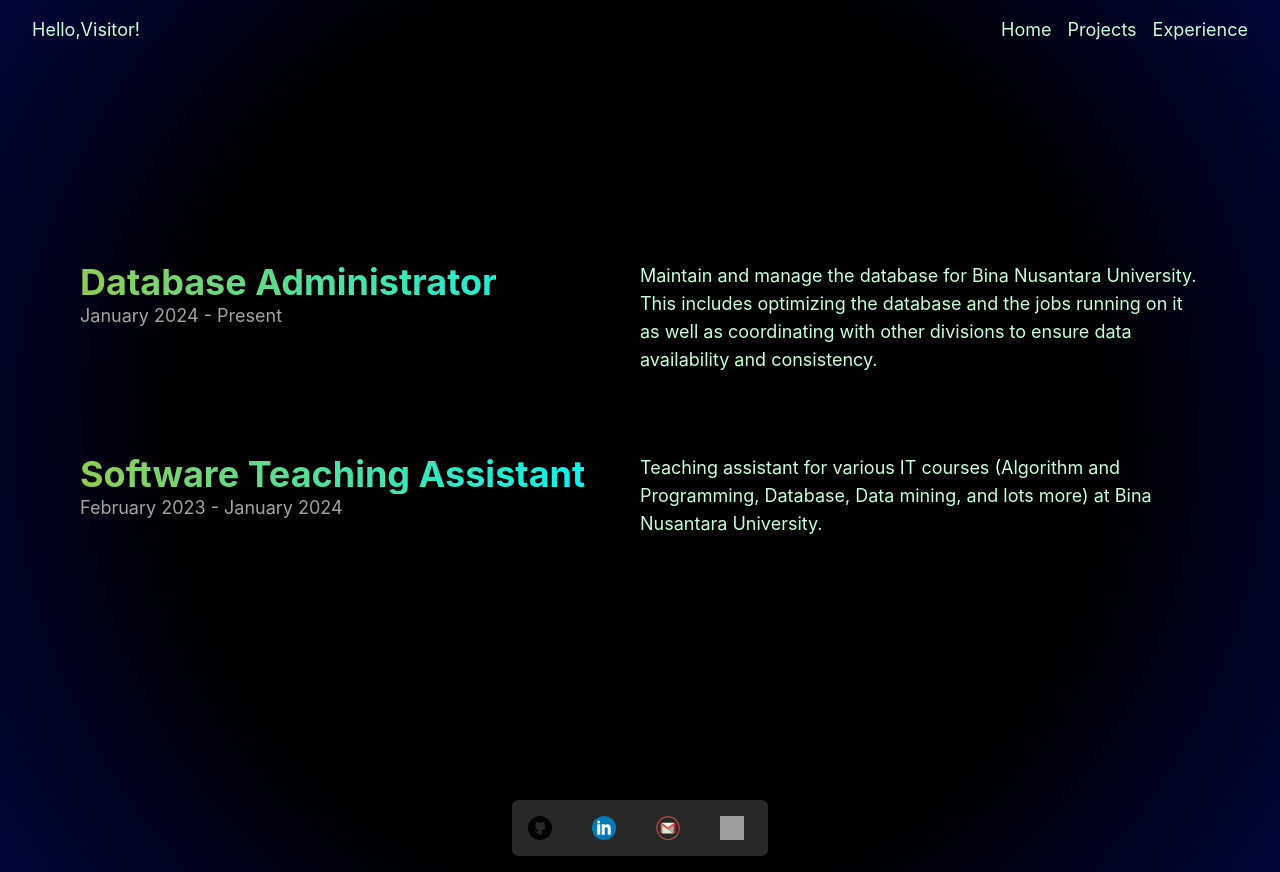
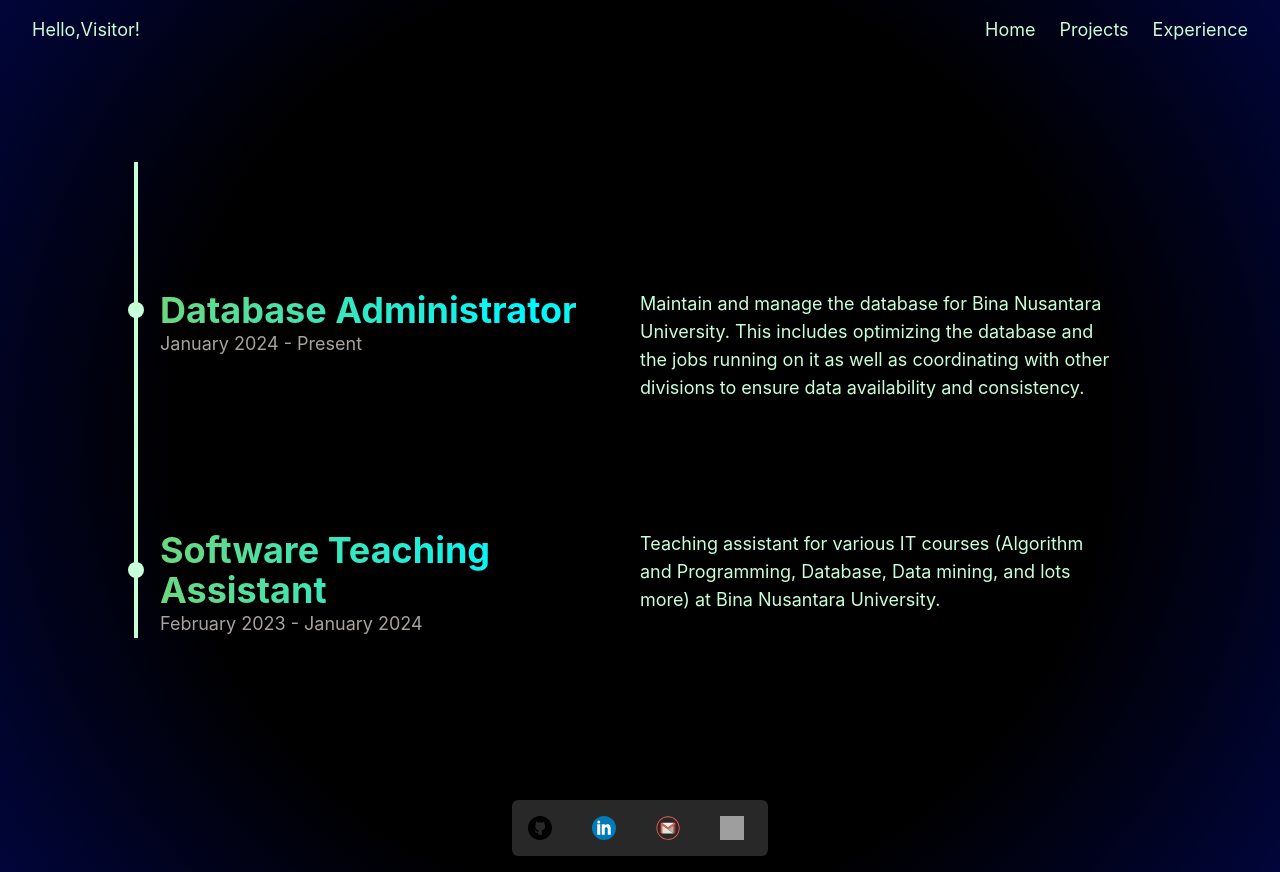
Before and after one commit to swiftee19/swiftee19.github.io, a Vue app: page /experience in a window 1280 px wide. Built offline with nearby package versions, Linux system fonts and the light colour scheme; grey boxes are pictures that could not be loaded.

Commit message:
feat: Roadmap Styling on ExperienceBlock.vue and glass background effect on NavigationBar.vue when scrolled

```diff
--- a/src/assets/main.css
+++ b/src/assets/main.css
@@ -68,5 +68,5 @@ a:hover::after {
 }
 
 ::-webkit-scrollbar-track {
-  background: var(--background-color);
+  background: black;
 }
--- a/src/components/experience_view/ExperienceBlock.vue
+++ b/src/components/experience_view/ExperienceBlock.vue
@@ -26,9 +26,11 @@ defineProps({
 </script>
 
 <template>
-    <div class="flex h-fit w-full justify-between">
-        <div class="flex flex-col w-1/2 max-w-[50%] text-wrap">
-            <AccentedText>
+    <div class="flex h-fit w-full justify-between relative pt-32">
+        <span class="absolute -left-[1.6rem] bottom-0 bg-text h-full w-1 "></span> <!-- garis roadmap -->
+        <div class="flex flex-col w-1/2 max-w-[50%]  text-wrap">
+            <AccentedText class="relative">
+                <span class="absolute -left-8 top-1/2 -translate-y-1/2 bg-text size-4 rounded-full"></span>
                 <h1 class="text-4xl font-bold">{{ ExperienceTitle }}</h1>
             </AccentedText>
             <p class="text-lg text-stone-400">{{ ExperienceStartDate }} - {{ ExperienceEndDate }}</p>
--- a/src/components/navigation_bar/NavigationBar.vue
+++ b/src/components/navigation_bar/NavigationBar.vue
@@ -1,4 +1,5 @@
 <script setup lang="ts">
+import { ref, onMounted, onUnmounted } from 'vue'
 import { NavigationBarButtonList } from './NavigationBarButtonList'
 import NavigationBarButton from './NavigationBarButton.vue'
 import getRandomGreetingMessage from './GreetingMessageList'
@@ -6,10 +7,36 @@ import GreetingMessageAlphabet from './GreetingMessageAlphabet.vue'
 
 const greetingMessage = getRandomGreetingMessage() + ', Visitor!'
 const greetingMessageLetters = greetingMessage.split('')
+
+const isScrolled = ref(false)
+const navbarHeight = ref(0)
+
+const handleScroll = () => {
+  if (window.scrollY > navbarHeight.value) {
+    isScrolled.value = true
+  } else {
+    isScrolled.value = false
+  }
+}
+
+onMounted(() => {
+  const navbar = document.querySelector('nav')
+  if (navbar) {
+    navbarHeight.value = navbar.offsetHeight
+  }
+  window.addEventListener('scroll', handleScroll)
+})
+
+onUnmounted(() => {
+  window.removeEventListener('scroll', handleScroll)
+})
 </script>
 
 <template>
-  <nav class="fixed top-0 left-0 w-screen flex justify-end items-center py-4 px-8">
+  <nav
+    class="fixed top-0 left-0 w-screen flex justify-end items-center py-4 px-8 transition-colors duration-300 ease-in-out"
+    :class="{ 'backdrop-blur-lg bg-black/30': isScrolled, 'bg-transparent': !isScrolled }"
+  >
     <span class="mr-auto hover:cursor-default">
       <GreetingMessageAlphabet
         v-for="(letter, index) in greetingMessageLetters"
@@ -17,7 +44,7 @@ const greetingMessageLetters = greetingMessage.split('')
         :alphabet="letter"
       />
     </span>
-    <div class="buttons flex gap-4">
+    <div class="buttons flex gap-6">
       <NavigationBarButton
         v-for="buttonData in NavigationBarButtonList"
         :key="buttonData.id"
@@ -27,3 +54,9 @@ const greetingMessageLetters = greetingMessage.split('')
     </div>
   </nav>
 </template>
+
+<style scoped>
+nav {
+  z-index: 1000;
+}
+</style>
--- a/src/views/ExperienceView.vue
+++ b/src/views/ExperienceView.vue
@@ -9,8 +9,8 @@ const sortedExperienceDataList = ExperienceDataList.sort((a, b) => {
 
 <template>
     <main class="min-h-screen w-full py-20 overflow-y-clip flex items-center justify-center">
-        <div class="w-full flex flex-col px-20 items-center justify-between gap-20">
-            <ExperienceBlock v-for="experience in ExperienceDataList" :key="experience.id"
+        <div class="w-full flex flex-col px-40 items-center justify-between">
+            <ExperienceBlock v-for="experience in sortedExperienceDataList" :key="experience.id"
                 :ExperienceTitle="experience.ExperienceTitle" :ExperienceStartDate="experience.ExperienceStartDate"
                 :ExperienceEndDate="experience.ExperienceEndDate" :ExperienceDescription="experience.ExperienceDescription"
                 :ExperienceImages="experience.ExperienceImages" />
```
